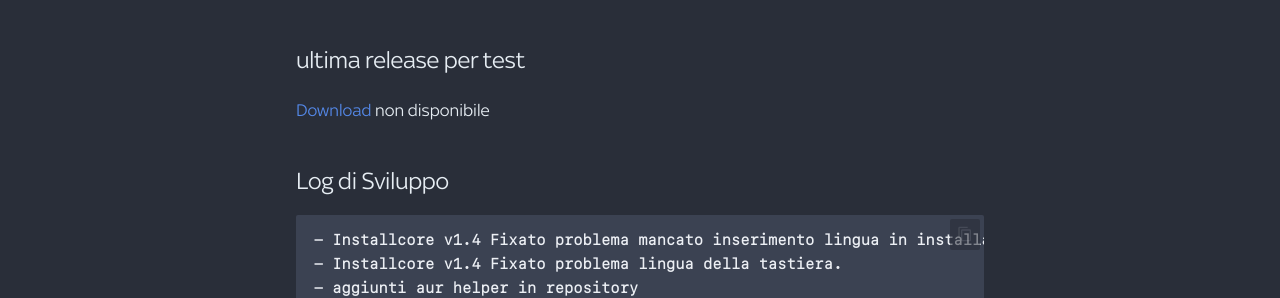
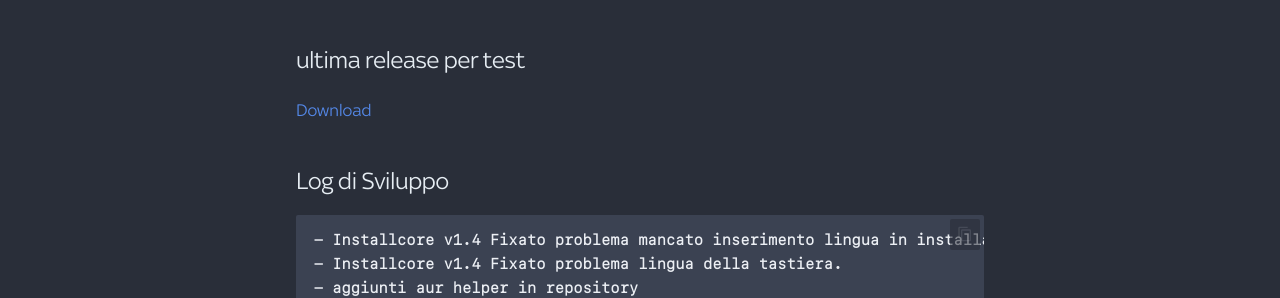
Before and after one commit to ArchItalia/core, an MkDocs documentation site: the page built from docs/dev.md, in a window 1280 px wide and 1250 px high. Shown: the part 396-694 px from the top of the window. Built offline with MkDocs 1.6.1 and Material for MkDocs 9.7.7, drawn with Linux system fonts in a browser that asks for light colours; some web fonts are replaced; comment, search, counter and statistics services are not loaded; the version menu is left out.

Commit message:
Update dev.md

```diff
--- a/docs/dev.md
+++ b/docs/dev.md
@@ -5,7 +5,7 @@ Team di sviluppo e beta tester della comunita' Architalia
 - Jonalinux - developer
 
 ## ultima release per test
-[Download](#) non disponibile
+[Download](https://drive.google.com/file/d/1tG-4RM0cTteu-rIATe4-HYGKKIywmH2Y/view?usp=sharing)
 
 ## Log di Sviluppo
 
```
